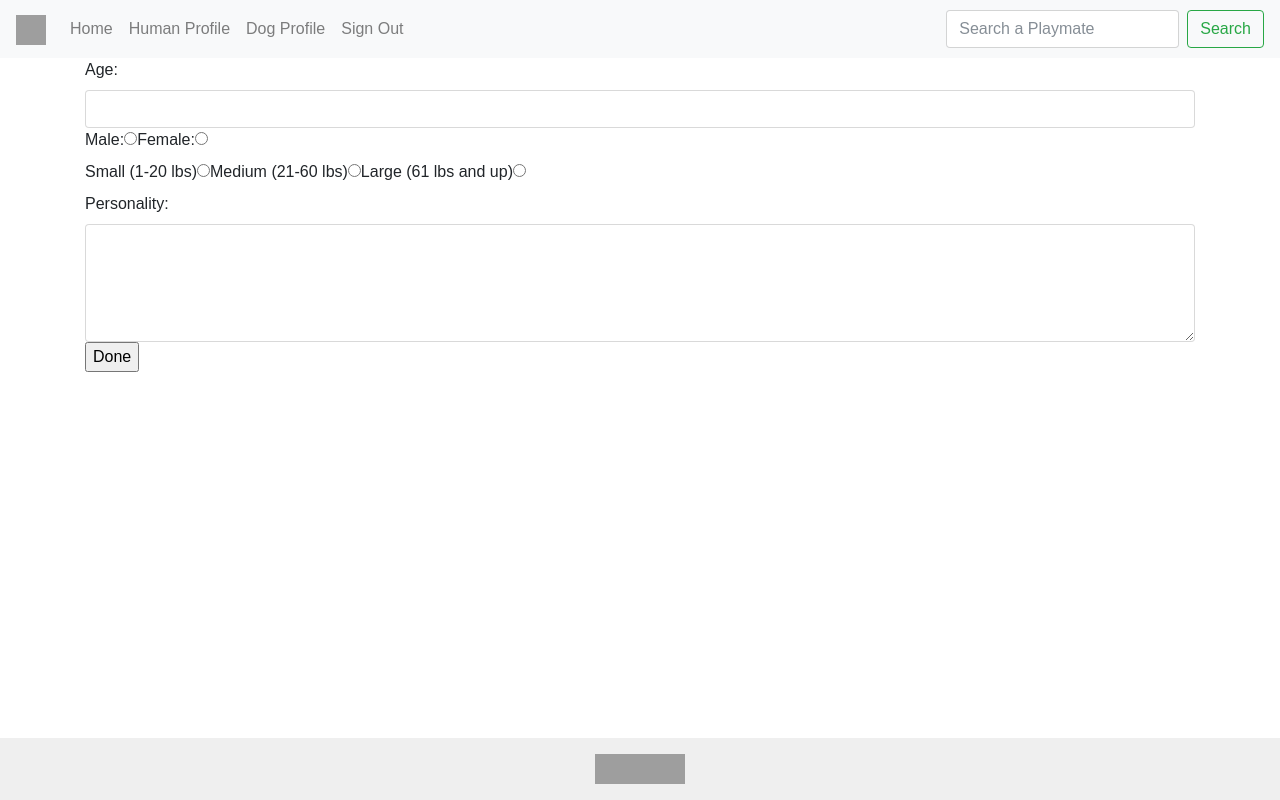
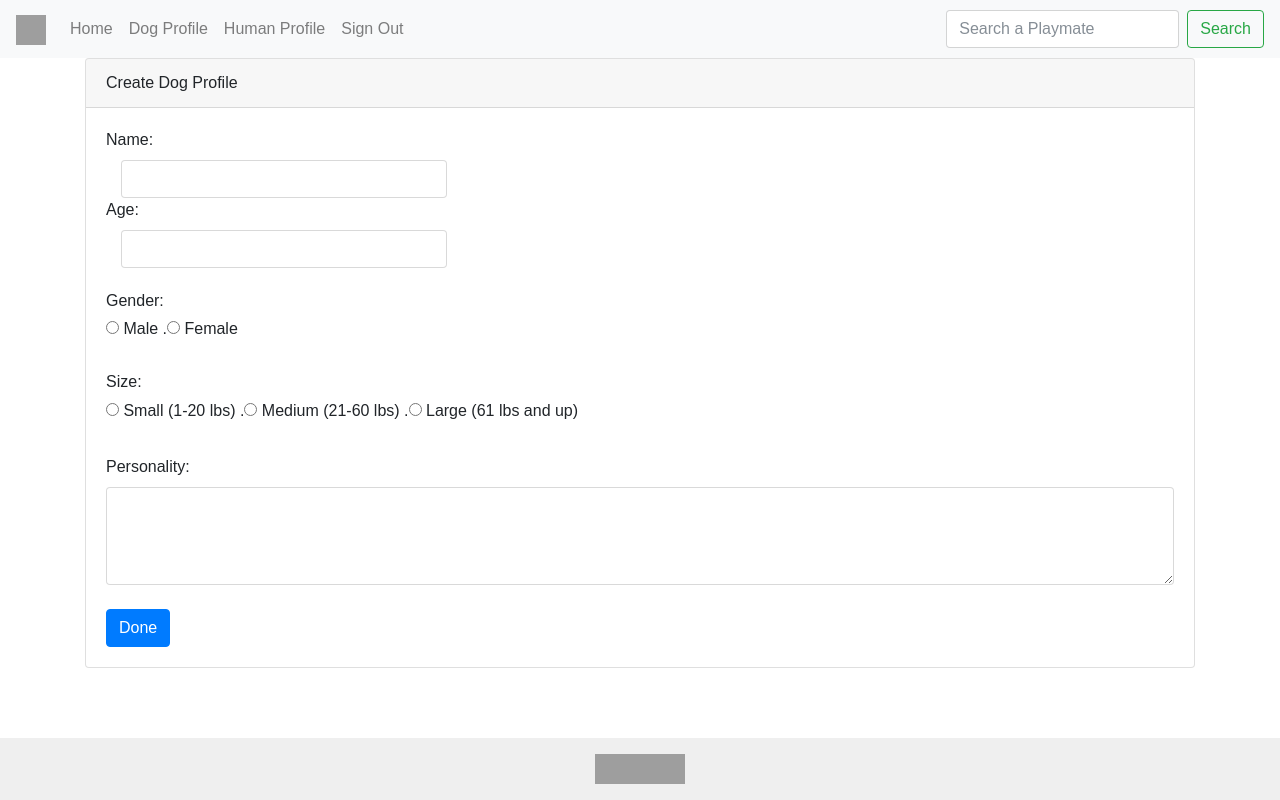
Before and after one commit to PuppiePals/Main, a React (Create React App) app in the folder client/: page /formdog in a window 1280 px wide. Built offline with nearby package versions, Linux system fonts and the light colour scheme; grey boxes are pictures that could not be loaded.

Commit message:
improved dog form, and dog form done link

```diff
--- a/client/src/components/FormDog/FormDog.js
+++ b/client/src/components/FormDog/FormDog.js
@@ -6,36 +6,71 @@ const FormDog = () =>
     <div className="panel panel-default">
       <div className="panel-body">
 
-        <form id="dog_profile">
+        <div className="card">
 
+          <div className="card-header">
+            Create Dog Profile
+          </div>
+
+          <div className="card-body">
+
+            <form>
+              <label htmlFor="age">Name: </label>
+              <div className="col-4">
+                <input className="form-control" type="text" id="age" size = "2" maxlength = "25"></input>
+              </div>
+            </form>
+
+            <form>
               <label htmlFor="age">Age: </label>
-          <input className="form-control" type="text" id="age"></input>
+              <div className="col-4">
+                <input className="form-control" type="text" id="age" maxlength = "2"></input>
+              </div>
+            </form>
 
             <div className="doggender">
-            <label>Male: </label>
-            <input type="radio" name="male"></input>
-
-            <label>Female: </label>
-            <input type="radio" name="female"></input>
+              <form>
+                <br />
+                <h6 className="card-text">Gender: </h6>
+                <label className="radio-inline">
+                  <input type="radio" className="male" />    Male    .
+                </label>
+                <label className="radio-inline">
+                  <input type="radio" name="female" />    Female
+                </label>
+              </form>
             </div>
 
             <div className="dogsize">
-            <label>Small (1-20 lbs) </label>
-            <input type="radio" name="small"></input>
+              <form>
+                <br />
+                <h6 className="card-text">Size: </h6>
+                <label className="radio-inline">
+                  <input type="radio" className="small" />    Small (1-20 lbs)    .
+                </label>
+                <label className="radio-inline">
+                  <input type="radio" className="medium" />    Medium (21-60 lbs)    .
+                </label>
+                <label className="radio-inline">
+                  <input type="radio" className="large" />    Large (61 lbs and up)
+                </label>
+              </form>
 
-            <label>Medium (21-60 lbs) </label>
-            <input type="radio" name="medium"></input>
-
-            <label>Large (61 lbs and up) </label>
-            <input type="radio" name="large"></input>
             </div>
 
+            <div className="dogpersonality">
+              <form>
+                <br />
                 <label htmlFor="Comments">Personality: </label>
-          <textarea className="form-control" rows="5" id="Comments"></textarea>
+                <textarea className="form-control" rows="4" id="Comments"></textarea>
+              </form>
+            </div>
 
-          <button type="button" id="formdog">Done</button>
+            <br />
+            <a href="/formparent" className="btn btn-primary">Done</a>
 
-        </form>
+          </div>
+        </div>
 
         </div>
     </div>
--- a/client/src/components/Navbar/navbar.js
+++ b/client/src/components/Navbar/navbar.js
@@ -13,11 +13,11 @@ const Navbar = () =>
 	        		<a className="nav-link" href="/">Home </a>
 	      		</li>
 	   			<li className="nav-item">
+	          		<a className="nav-link" href="/formdog">Dog Profile</a>
+	      		</li><li className="nav-item">
 	          		<a className="nav-link" href="/formparent">Human Profile</a>
 	      		</li>
-	      		<li className="nav-item">
-	          		<a className="nav-link" href="/formdog">Dog Profile</a>
-	      		</li>
+
 	       		<li className="nav-item">
 	        		<a className="nav-link" href="/signout">Sign Out</a>
 	      		</li>
```
Lines whose indentation alone changed are shown as unchanged.
